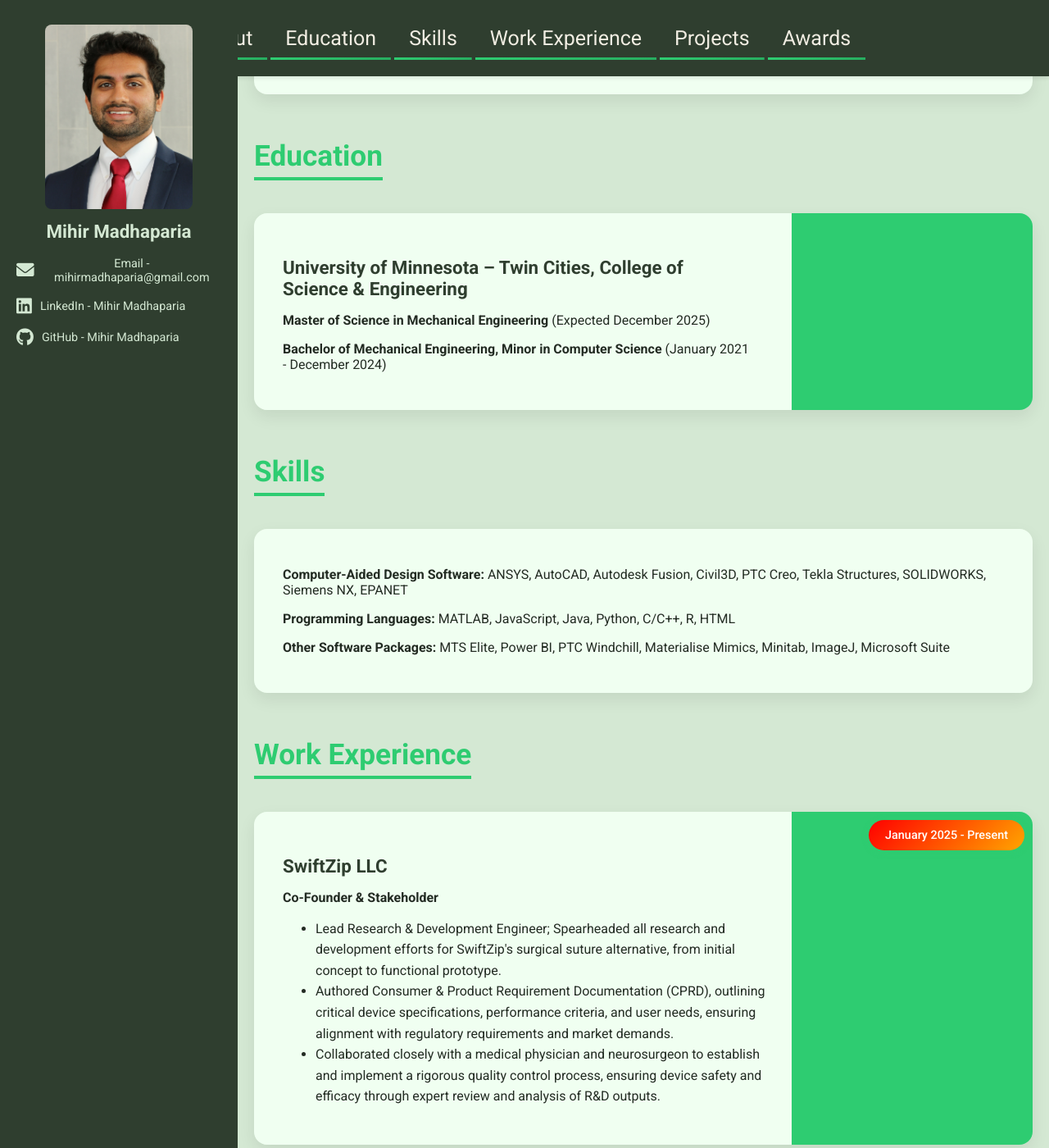
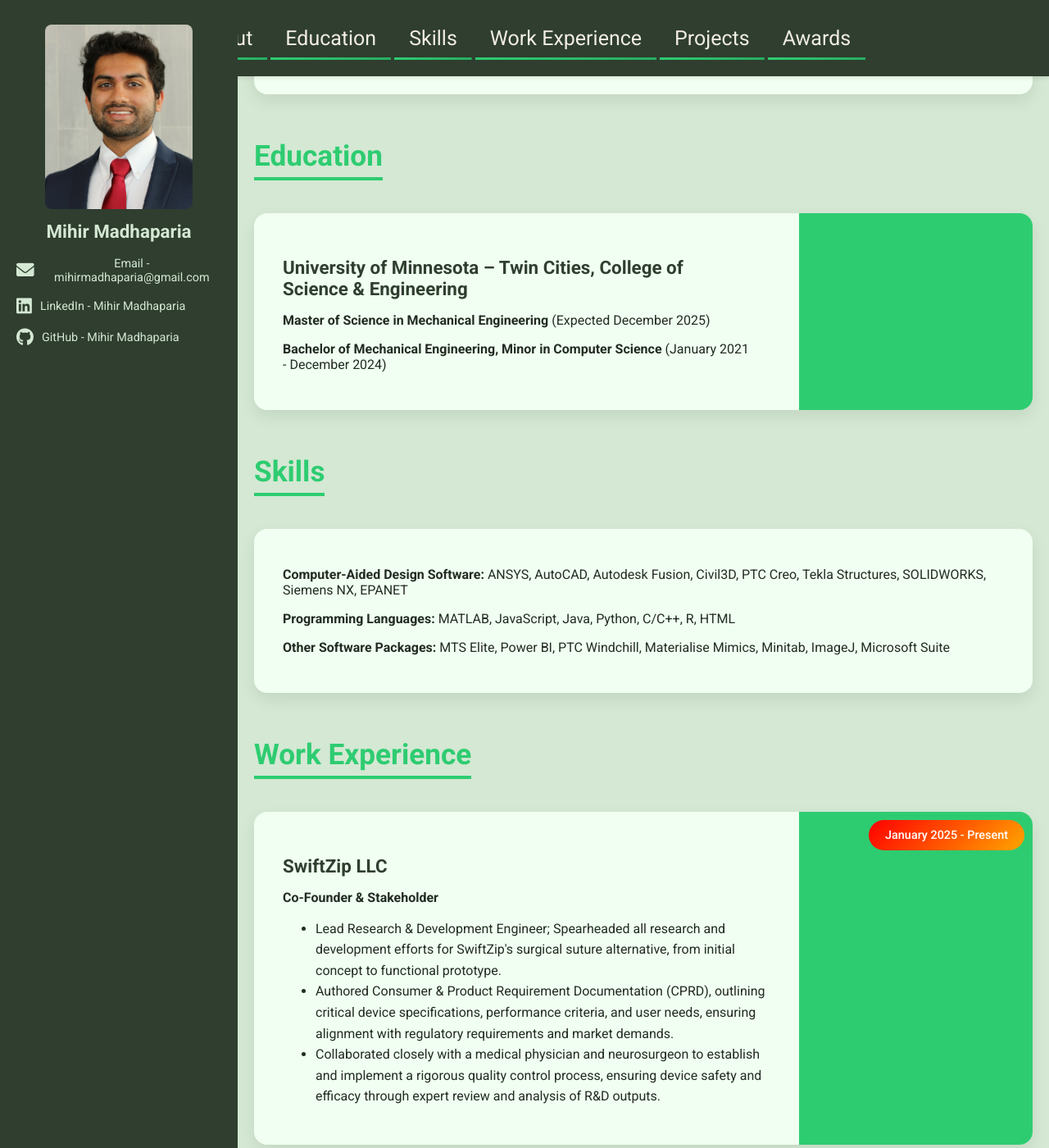
Before and after one commit to mihirmadhaparia/mihirmadhaparia.github.io, a Jekyll site: the page built from README.md, in a window 1280 px wide and 1400 px high, scrolled down 331 px. Shown: the whole window at 82% size. Built offline with Jekyll 4.4.1, drawn with Linux system fonts in a browser that asks for light colours; our own code applies the rules of GitHub Pages for plain Markdown files.

Commit message:
Update style.css

```diff
--- a/assets/css/style.css
+++ b/assets/css/style.css
@@ -65,7 +65,7 @@ html {
 /* Experience Section Styling */
 .experience-box.gradient {
     position: relative;
-    background: linear-gradient(to right, #f0fff1 69%, #2ecc71 29%);
+    background: linear-gradient(to right, #f0fff1 70%, #2ecc71 30%);
 }
 
 .experience-box.gradient h3,
```
